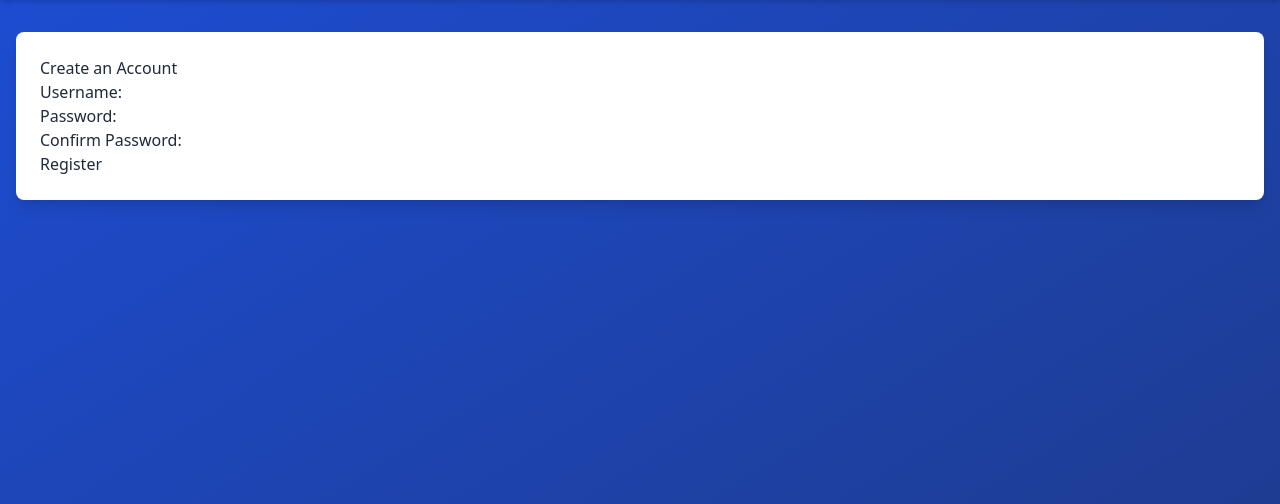
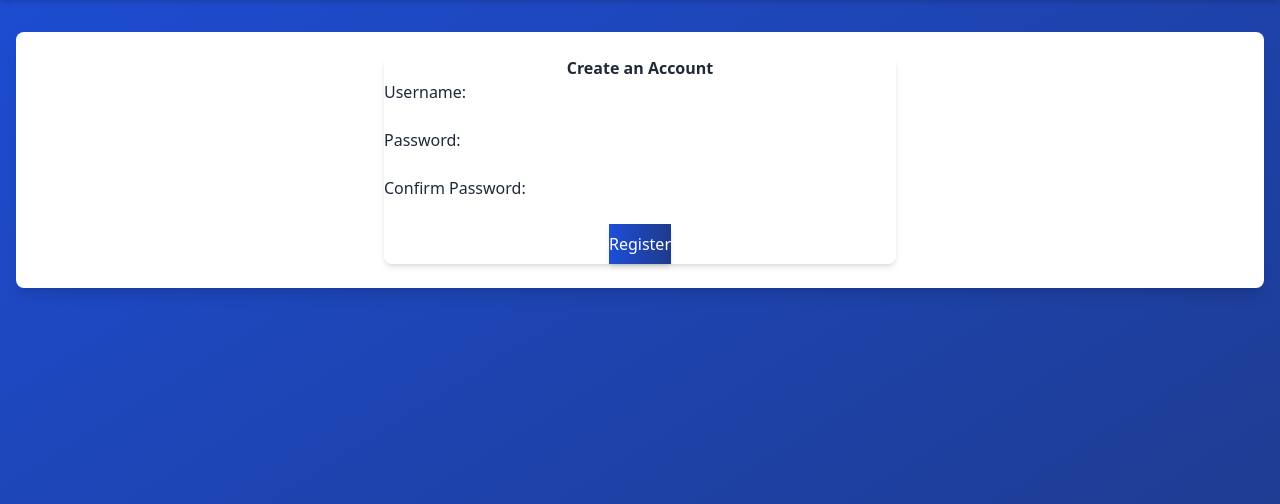
Before and after one commit to NimsaraPeiris/flask-notes-app, a Flask app: page /register in a window 1280 px wide. Shown: the part 136-640 px from the top of the page. Run offline with Flask 3, Linux system fonts and the light colour scheme.

Commit message:
add styles to registration.html

```diff
--- a/templates/registration.html
+++ b/templates/registration.html
@@ -3,17 +3,32 @@
 {% block title %}Register{% endblock %}
 
 {% block content %}
-<h2>Create an Account</h2>
-<form method="post" action="{{ url_for('register') }}">
-    <label for="username">Username:</label>
-    <input type="text" id="username" name="username" required>
-    <br>
-    <label for="password">Password:</label>
-    <input type="password" id="password" name="password" required>
-    <br>
-    <label for="confirm_password">Confirm Password:</label>
-    <input type="password" id="confirm_password" name="confirm_password" required>
-    <br>
-    <button type="submit">Register</button>
-</form>
+<div class="max-w-lg p-8 mx-auto bg-white rounded-lg shadow-md">
+    <h2 class="mb-6 text-2xl font-bold text-center text-gray-800">Create an Account</h2>
+        <form method="post" action="{{ url_for('register') }}" class="space-y-4">
+
+            <!-- Username  -->
+           <div>
+                <label for="username" class="block mb-1 font-medium text-gray-700">Username:</label>
+                <input type="text" id="username" name="username" class="w-full p-2 border border-gray-300 rounded-md focus:ring-2 focus:ring-blue-400 focus:outline-none" required>
+           </div>
+
+            <!-- Password -->
+            <div>
+                <label for="password" class="block mb-1 font-medium text-gray-700">Password:</label>
+                <input type="password" id="password" name="password" class="w-full p-2 border border-gray-300 rounded-md focus:ring-2 focus:ring-blue-400 focus:outline-none" required>
+            </div>
+
+            <!-- Password confirm -->
+             <div>
+                <label for="confirm_password" class="block mb-1 font-medium text-gray-700">Confirm Password:</label>
+                <input type="password" id="confirm_password" name="confirm_password" class="w-full p-2 border border-gray-300 rounded-md focus:ring-2 focus:ring-blue-400 focus:outline-none" required>
+             </div>
+
+             <!-- submit button -->
+            <div class="text-center">
+                <button type="submit" class="w-full py-2 text-white transition rounded-md shadow-md bg-gradient-to-r from-blue-500 to-teal-400 hover:shadow-lg">Register</button>
+            </div>
+        </form>
+</div>
 {% endblock %}
```
